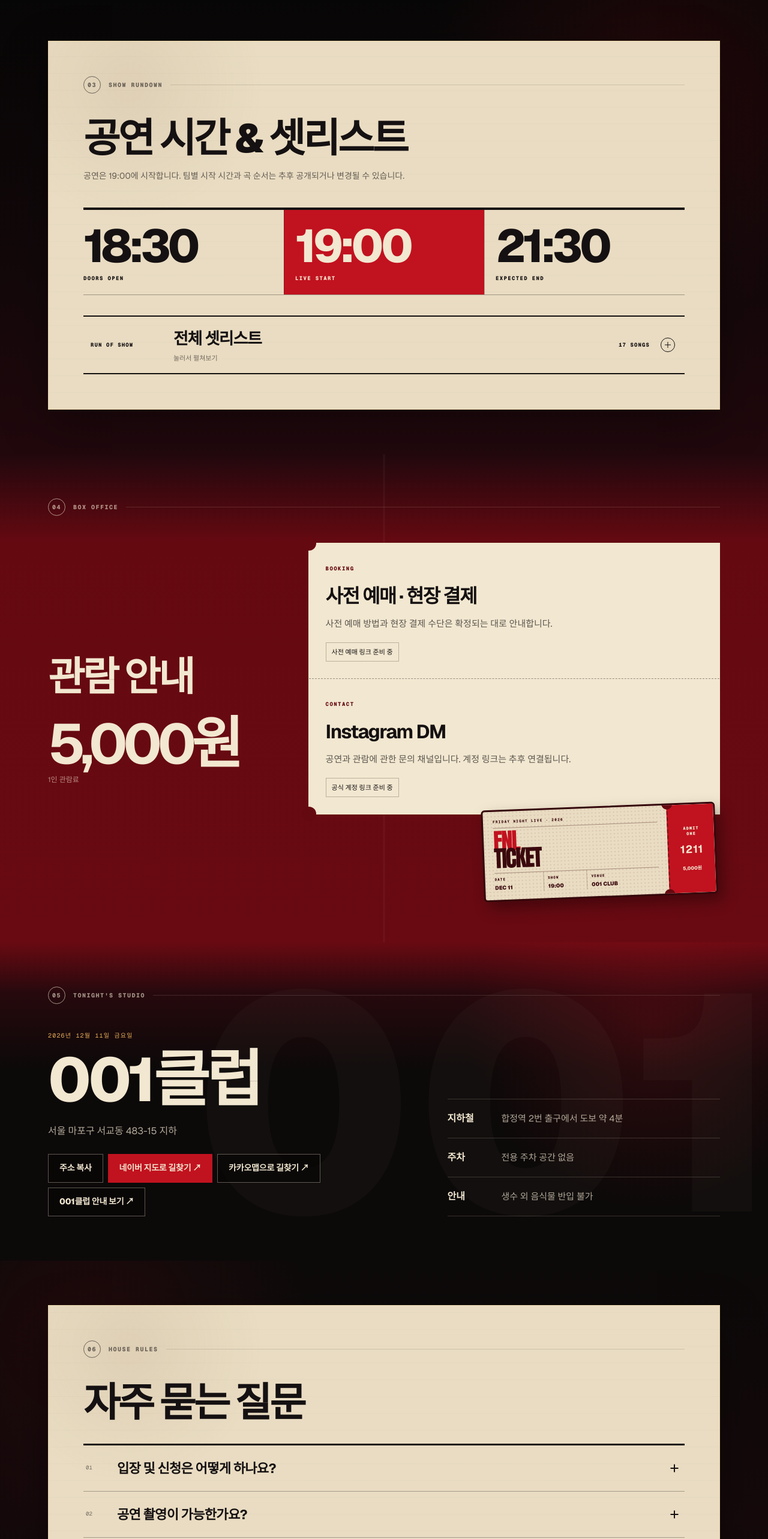
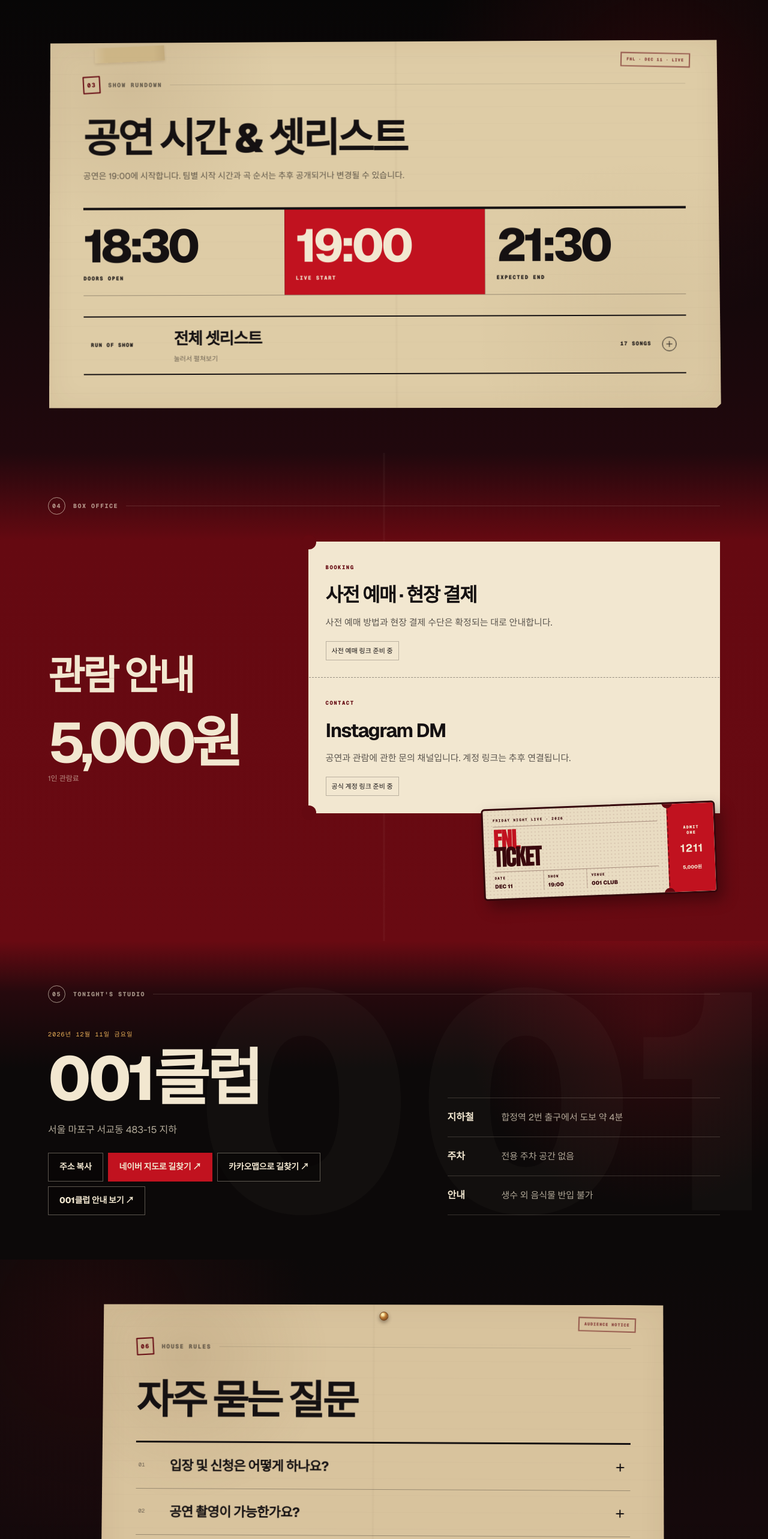
Before and after one commit to hyugrad/tband-winter-concert, a Next.js app: page / in a window 1280 px wide. Shown: the part 2198-4764 px from the top of the page at 60% size. Built offline with nearby package versions, Linux system fonts and the light colour scheme.

Commit message:
Refine content panels as theatre notices (#14)

```diff
--- a/app/fnl.css
+++ b/app/fnl.css
@@ -679,17 +679,85 @@
 }
 
 .fnl-program-sheet {
+  position: relative;
   padding: clamp(28px, 5vw, 58px);
-  border: 1px solid rgba(240, 198, 117, 0.32);
+  transform: rotate(-0.18deg);
+  transform-origin: center top;
+  clip-path: polygon(0.35% 0.45%, 99.5% 0%, 100% 98.9%, 99.35% 100%, 0% 99.55%);
   background:
-    radial-gradient(circle at 12% 12%, rgba(98, 65, 34, 0.08), transparent 20%),
-    repeating-linear-gradient(0deg, transparent 0 27px, rgba(21, 17, 18, 0.035) 28px),
-    var(--fnl-paper);
+    linear-gradient(90deg, transparent 0 51.5%, rgba(68, 42, 19, 0.045) 51.7%, transparent 52%),
+    radial-gradient(circle at 12% 12%, rgba(98, 65, 34, 0.11), transparent 22%),
+    radial-gradient(circle at 88% 78%, rgba(98, 65, 34, 0.06), transparent 26%),
+    repeating-linear-gradient(0deg, transparent 0 27px, rgba(21, 17, 18, 0.04) 28px),
+    #decca6;
   color: var(--fnl-ink);
-  box-shadow: 0 26px 70px rgba(0, 0, 0, 0.34);
+  filter: drop-shadow(0 26px 30px rgba(0, 0, 0, 0.36));
+  box-shadow: inset 0 0 48px rgba(87, 54, 24, 0.08);
+}
+
+.fnl-program-sheet::before {
+  position: absolute;
+  z-index: 2;
+  top: 9px;
+  left: 7%;
+  width: 116px;
+  height: 25px;
+  transform: rotate(-2.4deg);
+  background:
+    linear-gradient(90deg, rgba(255, 255, 255, 0.15), transparent 16% 84%, rgba(72, 45, 16, 0.08)),
+    rgba(202, 177, 126, 0.68);
+  box-shadow: 0 2px 4px rgba(76, 45, 17, 0.12);
+  content: "";
+}
+
+.fnl-program-sheet::after {
+  position: absolute;
+  top: 21px;
+  right: clamp(24px, 4vw, 50px);
+  padding: 5px 8px 4px;
+  transform: rotate(1.4deg);
+  border: 2px solid rgba(101, 9, 17, 0.58);
+  color: rgba(101, 9, 17, 0.68);
+  content: "FNL · DEC 11 · LIVE";
+  font-family: var(--font-geist-mono), monospace;
+  font-size: 7px;
+  font-weight: 850;
+  letter-spacing: 0.12em;
 }
 
 .fnl-program-sheet > .fnl-section-label { margin-bottom: 40px; }
+.fnl-program-sheet > .fnl-section-label span {
+  transform: rotate(-3deg);
+  border: 2px double var(--fnl-red-dark);
+  border-radius: 1px;
+  color: var(--fnl-red-dark);
+}
+
+.fnl-guide > .fnl-faq-sheet {
+  width: min(88%, 940px);
+  transform: rotate(0.28deg);
+  background:
+    linear-gradient(90deg, transparent 0 48%, rgba(68, 42, 19, 0.04) 48.2%, transparent 48.5%),
+    radial-gradient(circle at 15% 15%, rgba(98, 65, 34, 0.12), transparent 25%),
+    repeating-linear-gradient(0deg, transparent 0 27px, rgba(21, 17, 18, 0.04) 28px),
+    #d8c39d;
+}
+
+.fnl-faq-sheet::before {
+  top: 13px;
+  left: 50%;
+  width: 15px;
+  height: 15px;
+  transform: translateX(-50%);
+  border: 1px solid #6d421e;
+  border-radius: 50%;
+  background: radial-gradient(circle at 35% 30%, #fff0b2 0 12%, #bd7a32 42%, #5b3216 100%);
+  box-shadow: 0 3px 6px rgba(32, 16, 6, 0.42);
+}
+
+.fnl-faq-sheet::after {
+  content: "AUDIENCE NOTICE";
+}
 
 .fnl-timeline {
   display: grid;
@@ -957,7 +1025,15 @@
   .fnl-curtain { width: 57%; }
   .fnl-section { padding: 58px 18px; }
   .fnl-section-label { margin-bottom: 32px; }
-  .fnl-program-sheet { padding: 27px 16px 30px; }
+  .fnl-program-sheet {
+    padding: 44px 16px 30px;
+    transform: none;
+    clip-path: polygon(0.6% 0.3%, 99.4% 0%, 100% 99.3%, 0% 100%);
+  }
+  .fnl-program-sheet::before { top: 8px; left: 8%; width: 88px; height: 21px; }
+  .fnl-program-sheet::after { top: 13px; right: 18px; padding: 4px 6px 3px; font-size: 6px; }
+  .fnl-guide > .fnl-faq-sheet { width: 100%; transform: none; }
+  .fnl-faq-sheet::before { top: 10px; left: 50%; width: 13px; height: 13px; }
   .fnl-program-sheet > .fnl-section-label { margin-bottom: 30px; }
   .fnl-about-grid,
   .fnl-ticket-grid,
```
